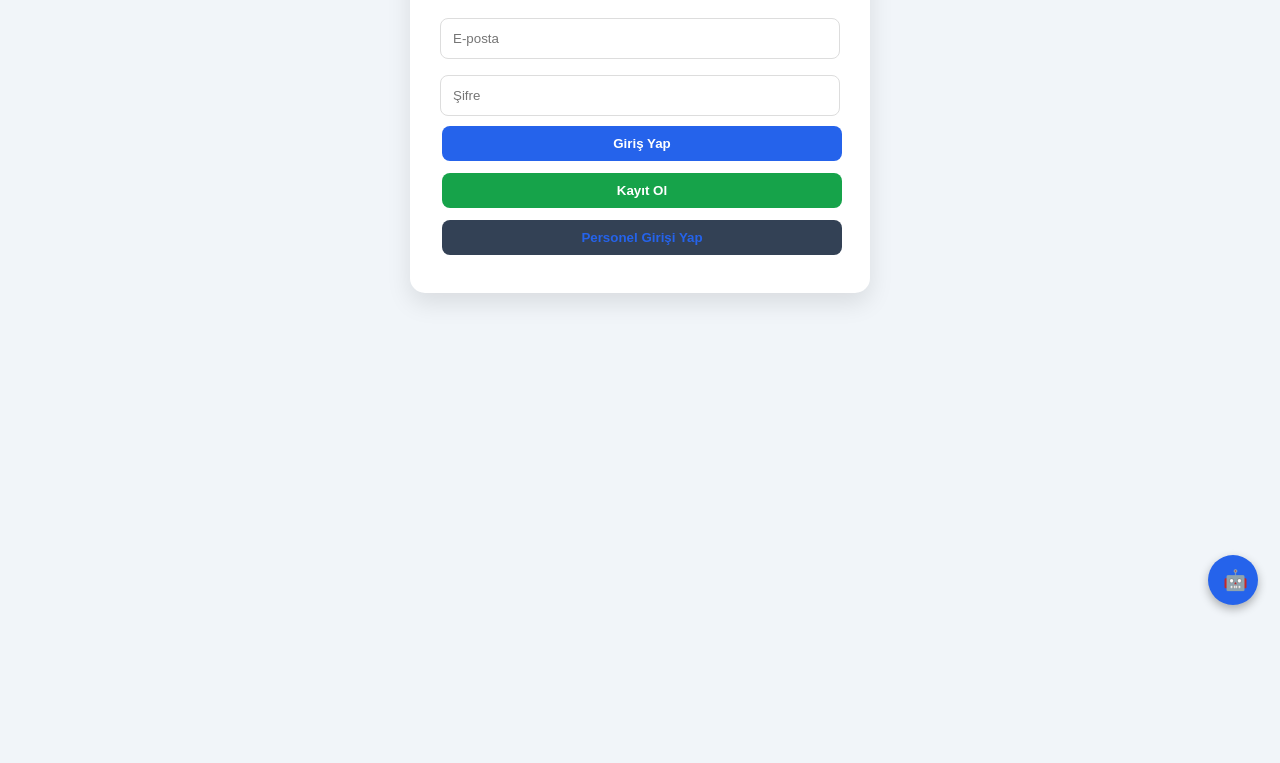
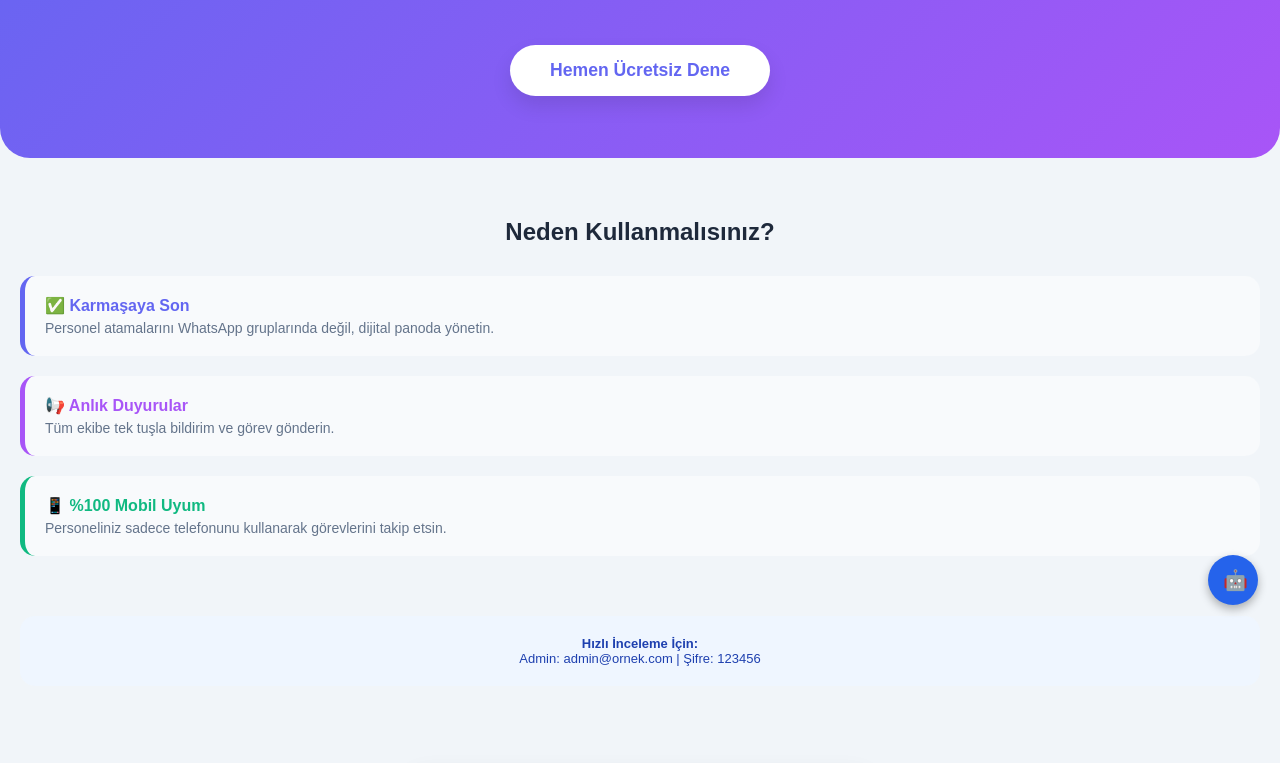
Before and after one commit to yani2626/stackblitz-starters-pp4y5lsz, a website: page index.html in a window 1280 px wide. Shown: the part 173-936 px from the top of the page. Before the commit the page ends 800 px from the top, so only its background shows below. Drawn offline with nearby package versions, Linux system fonts and the light colour scheme.

Commit message:
Update index.html

```diff
--- a/index.html
+++ b/index.html
@@ -45,6 +45,39 @@
     <div id="stok-listesi-tablo"></div>
   </div>
 </div>
+</div>
+<div id="landing-page" style="font-family: 'Poppins', sans-serif;">
+    <header style="background: linear-gradient(135deg, #6366f1 0%, #a855f7 100%); color: white; padding: 60px 20px; text-align: center; border-radius: 0 0 30px 30px;">
+        <h1 style="font-size: 2.5rem; margin-bottom: 10px;">Salon Asistanım v1.1</h1>
+        <p style="font-size: 1.1rem; opacity: 0.9;">Düğün Salonu Yönetiminde Dijital Devrim!</p>
+        <button onclick="loginGoster()" style="margin-top: 30px; padding: 15px 40px; border-radius: 50px; border: none; background: white; color: #6366f1; font-weight: bold; font-size: 1.1rem; box-shadow: 0 10px 20px rgba(0,0,0,0.1); cursor: pointer;">Hemen Ücretsiz Dene</button>
+    </header>
+
+    <div style="padding: 40px 20px;">
+        <h2 style="text-align: center; margin-bottom: 30px; color: #1e293b;">Neden Kullanmalısınız?</h2>
+
+        <div style="display: grid; gap: 20px;">
+            <div style="background: #f8fafc; padding: 20px; border-radius: 15px; border-left: 5px solid #6366f1;">
+                <h4 style="margin:0; color: #6366f1;">✅ Karmaşaya Son</h4>
+                <p style="margin: 5px 0 0; font-size: 14px; color: #64748b;">Personel atamalarını WhatsApp gruplarında değil, dijital panoda yönetin.</p>
+            </div>
+
+            <div style="background: #f8fafc; padding: 20px; border-radius: 15px; border-left: 5px solid #a855f7;">
+                <h4 style="margin:0; color: #a855f7;">📢 Anlık Duyurular</h4>
+                <p style="margin: 5px 0 0; font-size: 14px; color: #64748b;">Tüm ekibe tek tuşla bildirim ve görev gönderin.</p>
+            </div>
+
+            <div style="background: #f8fafc; padding: 20px; border-radius: 15px; border-left: 5px solid #10b981;">
+                <h4 style="margin:0; color: #10b981;">📱 %100 Mobil Uyum</h4>
+                <p style="margin: 5px 0 0; font-size: 14px; color: #64748b;">Personeliniz sadece telefonunu kullanarak görevlerini takip etsin.</p>
+            </div>
+        </div>
+    </div>
+
+    <div style="text-align: center; padding: 20px; background: #eff6ff; margin: 20px; border-radius: 15px;">
+        <p style="font-size: 13px; color: #1e40af; margin: 0;"><b>Hızlı İnceleme İçin:</b><br>
+        Admin: admin@ornek.com | Şifre: 123456</p>
+    </div>
 </div>
 
 
@@ -1081,6 +1114,11 @@
         </div>`;
 }
 
+function loginGoster() {
+    document.getElementById('landing-page').style.display = 'none';
+    document.getElementById('login-container').style.display = 'block';
+    // Eğer giriş kabı (login-container) id'si farklıysa onu buraya yaz
+}
 
 
 
```
